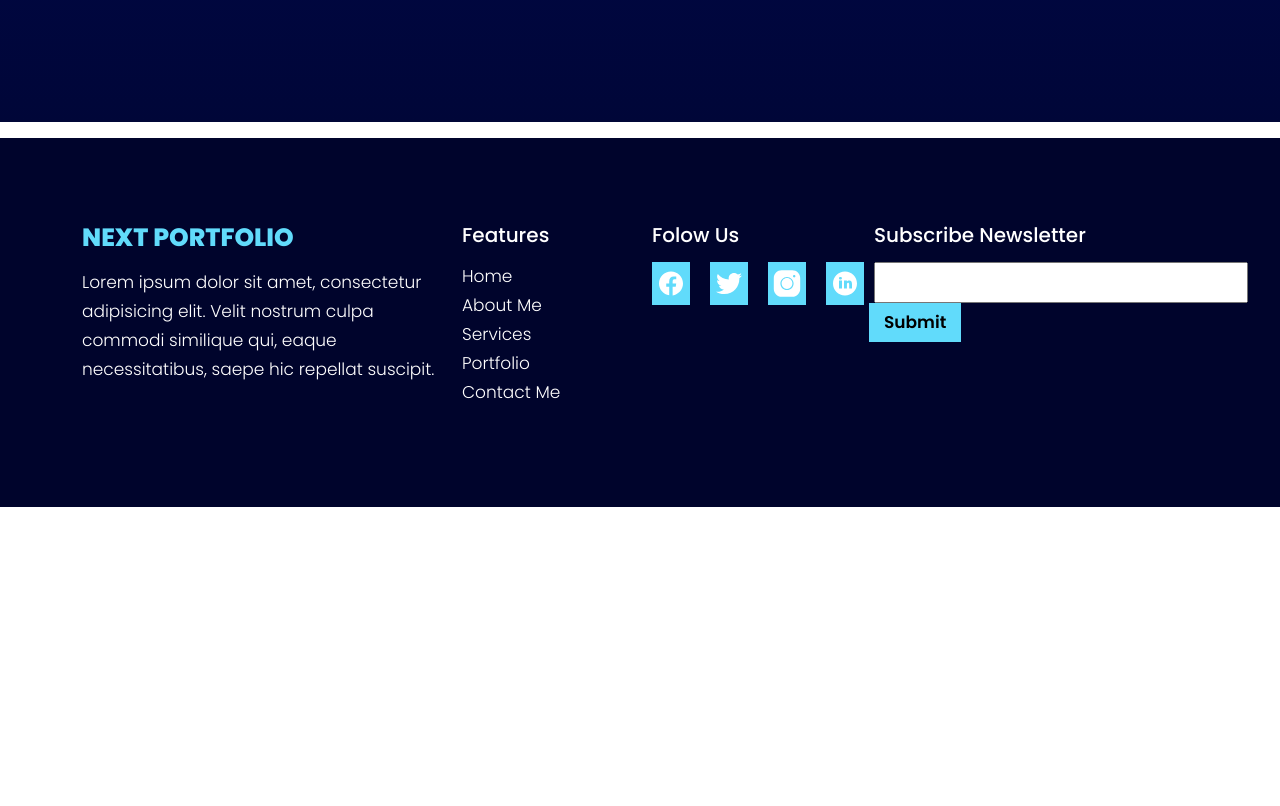
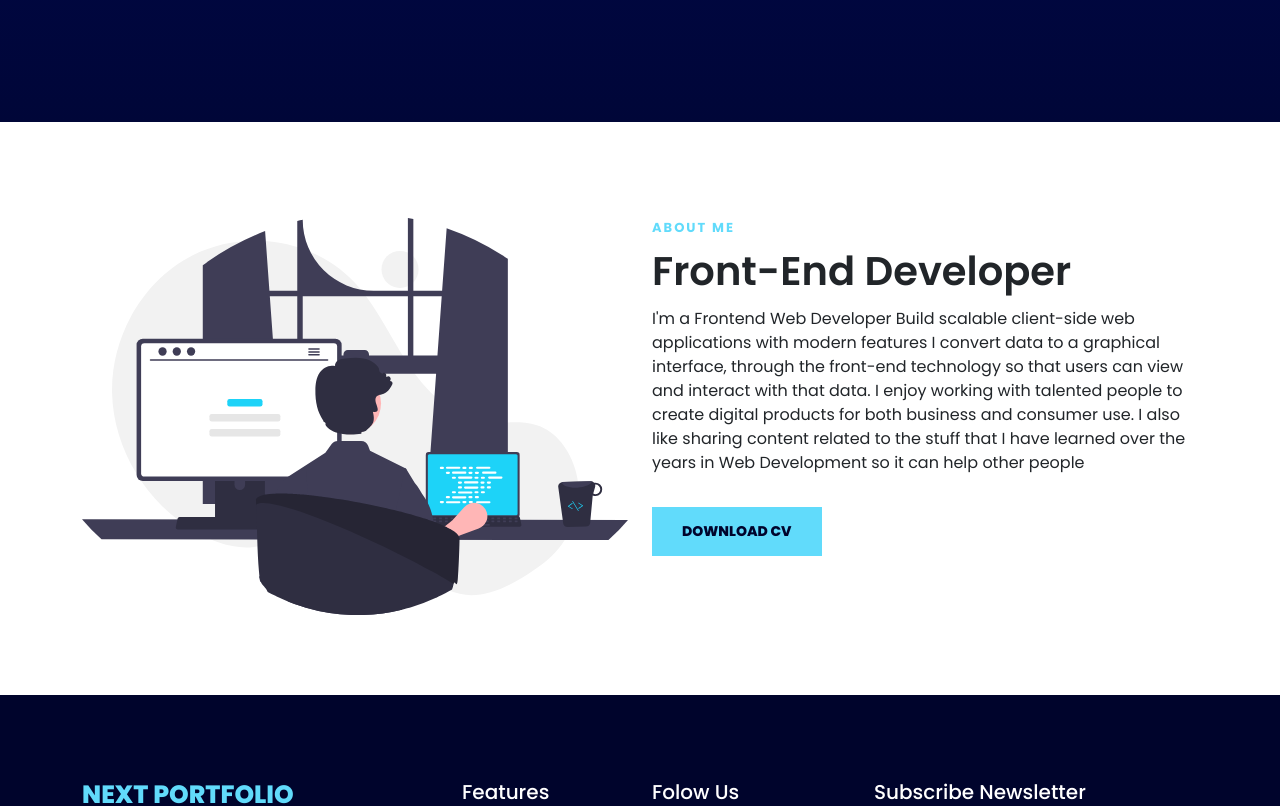
Before and after one commit to Risad212/Next-Portfolio, a Next.js app: page / in a window 1280 px wide. Shown: the part 700-1506 px from the top of the page. Before the commit the page ends 1207 px from the top, so only its background shows below. Built offline with nearby package versions, Linux system fonts and the light colour scheme.

Commit message:
added about section

```diff
--- /dev/null
+++ b/Components/About/About.jsx
@@ -0,0 +1,28 @@
+import React from 'react';
+import abImg from '../../Media/about.svg';
+import Image from 'next/image';
+import about from './about.module.css';
+
+const About = () => {
+    return (
+        <div style={{ padding: '5rem 0' }}>
+            <div className="container">
+                <div className="row">
+                    <div className="col-6">
+                        <Image src={abImg} alt="developer" className="img-fluid" />
+                    </div>
+                    <div className="col-6">
+                        <div className={about.abtxt}>
+                            <span>ABOUT ME</span>
+                            <h2>Front-End Developer</h2>
+                            <p>I'm a Frontend Web Developer Build scalable client-side web applications with modern features I convert data to a graphical interface, through the front-end technology so that users can view and interact with that data. I enjoy working with talented people to create digital products for both business and consumer use. I also like sharing content related to the stuff that I have learned over the years in Web Development so it can help other people</p>
+                            <button>Download CV</button>
+                        </div>
+                    </div>
+                </div>
+            </div>
+        </div>
+    );
+};
+
+export default About;
--- /dev/null
+++ b/Components/About/about.module.css
@@ -0,0 +1,24 @@
+.abtxt span{
+    font-size: 13px;
+    display: block;
+    margin-bottom: 5px;
+    color: #61DBFB;
+    text-transform: uppercase;
+    font-weight: 700;
+    letter-spacing: 2px;
+}
+.abtxt h2{
+    font-size: 40px;
+    font-weight: 600;
+    line-height: 1.4;
+}
+.abtxt button{
+    background: #61DBFB;
+    padding: 14px 30px;
+    border: none;
+    font-size: 14px;
+    font-weight: 800;
+    text-transform: uppercase;
+    color: #00042c;
+    margin-top: 1rem;
+}
--- a/Components/Footer/Footer.module.css
+++ b/Components/Footer/Footer.module.css
@@ -47,6 +47,9 @@
 .input{
     outline: none;
     padding: 4px 21px;
+    border: 1px solid #ffffff;
+    background: transparent;
+    color: #fff;
 }
 .submit{
     padding: 5px 15px;
--- a/Components/Header/Header.module.css
+++ b/Components/Header/Header.module.css
@@ -6,6 +6,9 @@
     font-size: 18px;
     font-weight: 900;
     text-decoration: none;
+    color: #61DBFB;
+}
+.navbarBrand:hover{
     color: #61DBFB;
 }
 .navItem{
--- a/pages/index.js
+++ b/pages/index.js
@@ -1,4 +1,5 @@
 import Head from "next/head";
+import About from "../Components/About/About";
 import Banner from "../Components/Banner/Banner";
 
 export default function Home() {
@@ -8,6 +9,7 @@ export default function Home() {
             <title>NEXT PORTFOLIO</title>
         </Head>
        <Banner />
+       <About />
     </div>
   )
 }
```
Also changed, not shown: Media/about.svg (added).
